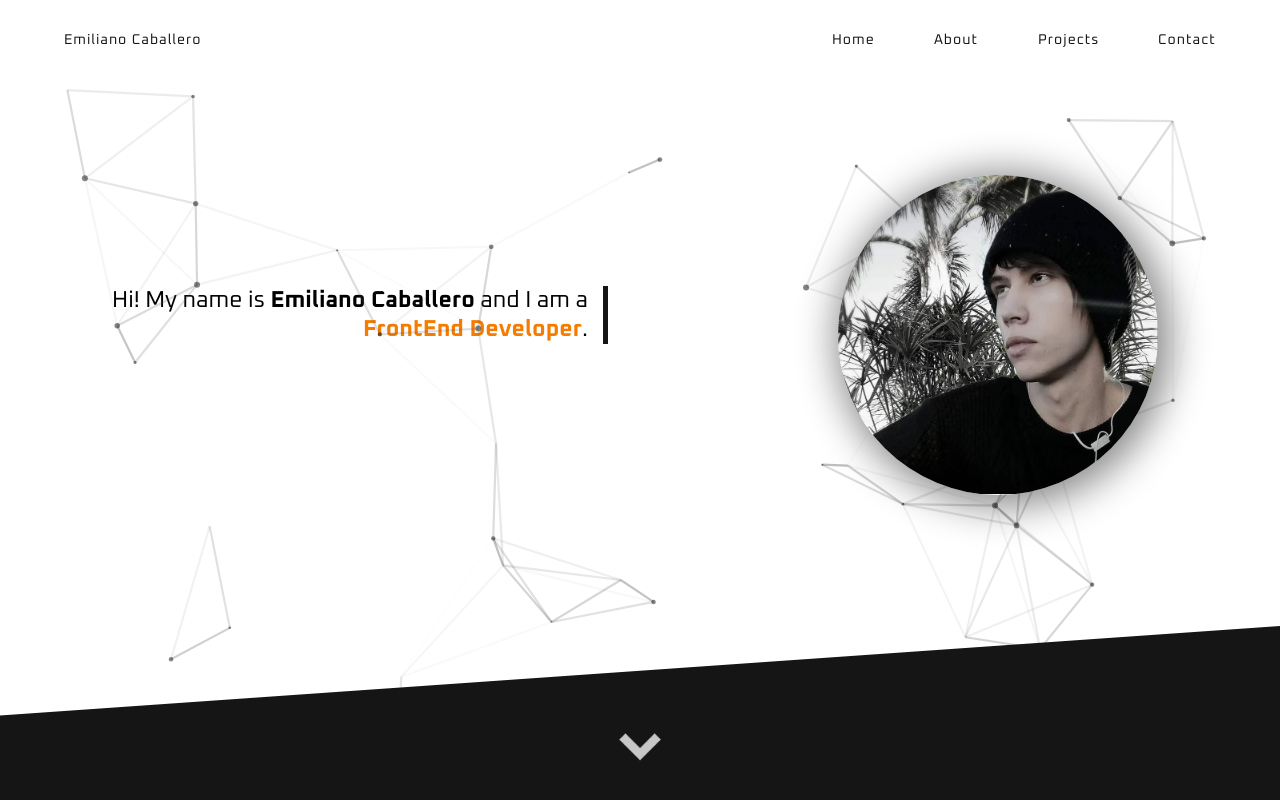
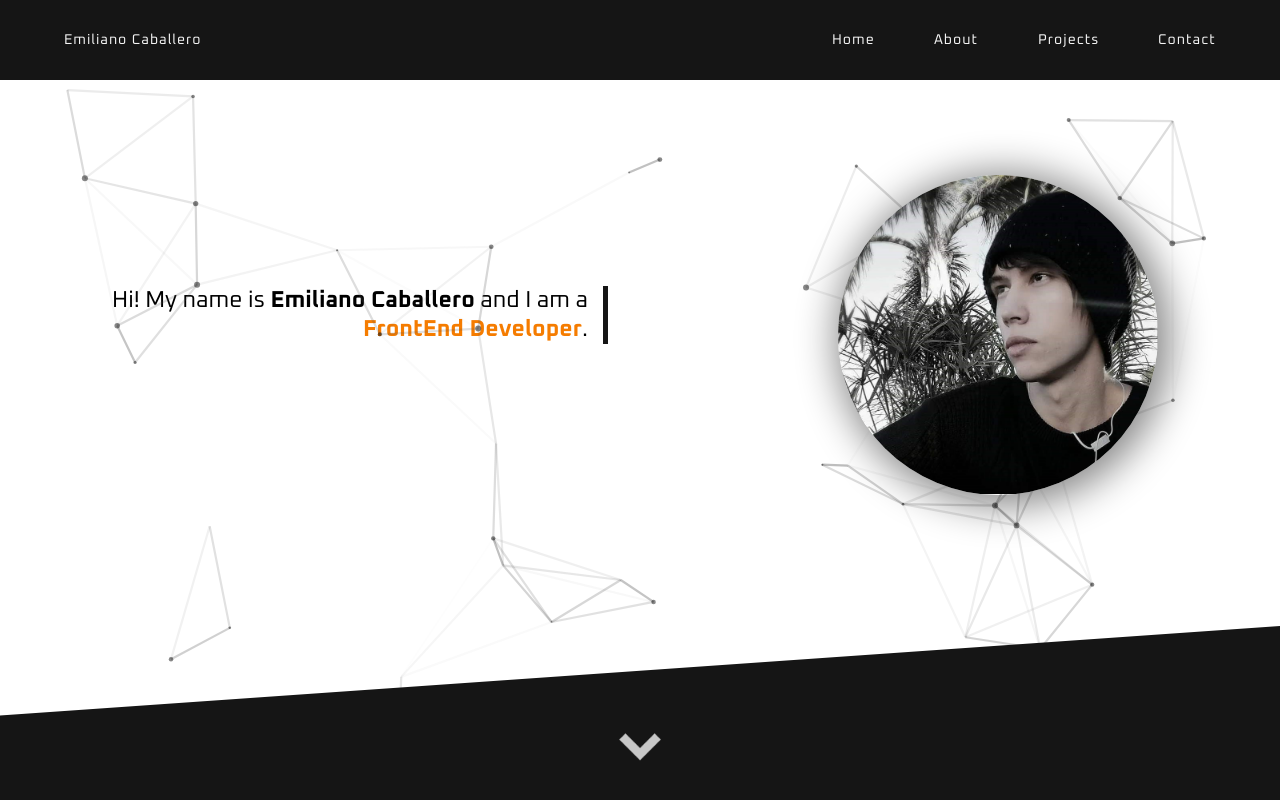
Before and after one commit to em1h/react-portfolio, a React (Vite) app: page / in a window 1280 px wide. Shown: the top 800 px of the page. Built offline with nearby package versions, Linux system fonts and the light colour scheme.

Commit message:
Nav colors modified

```diff
--- a/src/styles/index.css
+++ b/src/styles/index.css
@@ -22,6 +22,6 @@ body {
 }
 
 a {
-  color: #151515;
+  color: whitesmoke;
   text-decoration: none;
 }
--- a/src/styles/navbar.css
+++ b/src/styles/navbar.css
@@ -5,7 +5,8 @@
   width: 100%;
   height: 10%;
   font-family: Oxanium, sans-serif;
-  color: #151515;
+  color: whitesmoke;
+  background-color: #151515;
   letter-spacing: 0.07em;
   padding-right: 5%;
   padding-left: 5%;
@@ -40,6 +41,7 @@
   justify-content: space-between;
   align-items: center;
   height: 100%;
+  color: whitesmoke;
 }
 
 .pop-in-animation {
```
